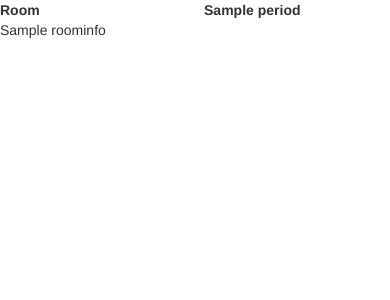
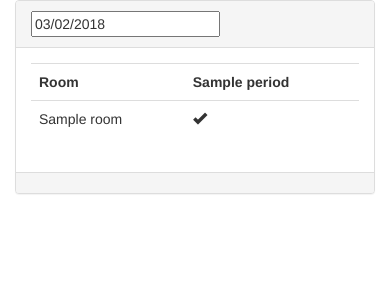
Before and after one commit to lawrencepeters/roomBooking, a Django app: page /booking/viewbookings in a window 390 px wide. Shown: the top 300 px of the page. Run offline with Django 3.2, Linux system fonts and the light colour scheme; tables that the repository leaves empty hold one stand-in row (values such as "Sample post"); some libraries are stand-ins or nearby versions.

Commit message:
viewbookings

```diff
--- a/booking/models.py
+++ b/booking/models.py
@@ -1,43 +1,52 @@
 from django.db import models
+from django.conf import settings
+from django.contrib.auth.models import User
 
 # Create your models here.
 
-class roomInfo(models.Model):
+class Room(models.Model):
     roomID = models.AutoField(primary_key=True, auto_created=True)
     roomName = models.CharField(max_length=50)
     roomDescription = models.CharField(max_length=200)
     roomCapacity = models.IntegerField()
 
-class facilities(models.Model):
+    def __str__(self):
+        return '%s - %s' % (self.roomName, self.roomDescription)
+
+class Facility(models.Model):
     facilityID = models.AutoField(primary_key=True, auto_created=True)
     facilityName = models.CharField(max_length=50)
     facilityDescription = models.CharField(max_length=200)
 
-class roomFacilities(models.Model):
+    def __str__(self):
+        return '%s - %s' % (self.facilityName, self.facilityDescription)
+
+class RoomFacility(models.Model):
     roomFacilitiesID = models.AutoField(primary_key=True, auto_created=True)
-    roomID = models.ForeignKey(roomInfo)
-    facilityID = models.ForeignKey(facilities)
+    room = models.ForeignKey(Room)
+    facility = models.ForeignKey(Facility)
 
-class periods(models.Model):
+class Period(models.Model):
     periodID = models.AutoField(primary_key=True, auto_created=True)
     periodName = models.CharField(max_length=50)
     startTime = models.TimeField(auto_now=False)
     endTime = models.TimeField(auto_now=False)
 
-class roomAvailability(models.Model):
-    roomAvailabilityID = models.AutoField(primary_key=True, auto_created=True)
+    def __str__(self):
+        return self.periodName
+
+class Booking(models.Model):
+    bookingID = models.AutoField(primary_key=True, auto_created=True)
     date = models.DateField(auto_now=False)
-    periodID = models.ForeignKey(periods)
+    user = models.ForeignKey(settings.AUTH_USER_MODEL)
+    period = models.ForeignKey(Period)
+    room = models.ForeignKey(Room)
+    timestamp = models.TimeField(auto_now_add=True)
 
-class bookingRecord(models.Model):
-    bookingRecordID = models.AutoField(primary_key=True, auto_created=True)
-    date = models.DateField(auto_now=False)
-    periodID = models.ForeignKey(periods)
-    roomID = models.ForeignKey(roomInfo)
-
-class bookingHistory(models.Model):
+class BookingHistory(models.Model):
     bookingHistoryID = models.AutoField(primary_key=True, auto_created=True)
     date = models.DateField(auto_now=False)
-    periodID = models.ForeignKey(periods)
-    roomID = models.ForeignKey(roomInfo)
+    user = User
+    period = Period
+    room = Room
     timestamp = models.TimeField(auto_now_add=True)
--- a/booking/templates/base_generic.html
+++ b/booking/templates/base_generic.html
@@ -11,9 +11,11 @@
    <!-- Add additional CSS in static file -->
   <script src="https://maxcdn.bootstrapcdn.com/bootstrap/3.3.7/js/bootstrap.min.js"></script>
 
-<!-- Include Date Range Picker -->
-<script type="text/javascript" src="//cdn.jsdelivr.net/bootstrap.daterangepicker/2/daterangepicker.js"></script>
-<link rel="stylesheet" type="text/css" href="//cdn.jsdelivr.net/bootstrap.daterangepicker/2/daterangepicker.css" />
+<!-- Include Date Pickers -->
+<script type="text/javascript" src="https://cdn.jsdelivr.net/bootstrap.daterangepicker/2/daterangepicker.js"></script>
+<script type="text/javascript" src="https://cdnjs.cloudflare.com/ajax/libs/bootstrap-datepicker/1.7.1/js/bootstrap-datepicker.js"></script>
+<link rel="stylesheet" type="text/css" href="https://cdn.jsdelivr.net/bootstrap.daterangepicker/2/daterangepicker.css" />
+<link rel="stylesheet" type="text/css" href="https://cdnjs.cloudflare.com/ajax/libs/bootstrap-datepicker/1.7.1/css/bootstrap-datepicker.css" />
 
   <!-- Add additional CSS in static file -->
   {% load static %}
--- a/booking/templates/viewbookings.html
+++ b/booking/templates/viewbookings.html
@@ -2,20 +2,56 @@
 
 {% block content %}
 
-<table style="width:100%">
+<div class="container-fluid">
+    <div class="panel panel-default">
+    <div class="panel-heading">
+        <form id="dateForm" method="POST" action="viewbookings"> {% csrf_token %}
+            <div class="row">
+                <div class="col-xs-2 text-center">
+                    <input id="dp" type="text" name="bookDate" value="{{ displaydate }}" />
+                </div>
+            </div>
+        </form>
+    </div>
+    <div class="panel-body">
+        <table class="table" style="width:100%">
             <tr>
                 <th>Room</th>
                 {% for period in periods %}
                     <th>{{ period.periodName }}</th>
                 {% endfor %}
             </tr>
-
-    {% for room in rooms %}
+                {% for r in allRooms %}
                 <tr>
-            <td>{{ room.roomName }}</td>
+                    <td>{{ r.room.roomName }}</td>
+                    {% for p in r.periods %}
+                        {% if p.isBooked > 0 %}
+                            <td><span class="glyphicon glyphicon-remove" aria-hidden="true"></span></td>
+                        {% else %}
+                            <td><span class="glyphicon glyphicon-ok" aria-hidden="true"></span></a></td>
+                        {% endif %}
+                    {% endfor %}
                 </tr>
             {% endfor %}
+        </table>
+    </div>
+    <div class="panel-footer">
+    </div>
+</div>
+</div>
 
-</table>
+<script type="text/javascript">
+    $(document).ready(function()
+    {
+        $('#dp').datepicker(
+        {
+            format: 'dd/mm/yyyy'
+        });
 
+        $('#dp').change(function(e) {
+            document.getElementById("dateForm").submit();
+        });
+
+    });
+</script>
 {% endblock %}
--- a/booking/views.py
+++ b/booking/views.py
@@ -1,68 +1,86 @@
 from django.shortcuts import render
 import datetime
 import pprint
+from django.contrib.auth.models import User
 
 # Create your views here.
 
-from .models import roomInfo, facilities, roomFacilities, periods, roomAvailability, bookingRecord, bookingHistory
+from .models import Room, Facility, RoomFacility, Period, Booking, BookingHistory
 def index(request):
     """
     View function for home page of site.
     """
-    room  = roomInfo.objects.all()
-    period  = periods.objects.all()
-    # Generate counts of some of the main objects
-    # num_roomAvailabilities=roomAvailability.objects.all().count()
-    # Available books (status = 'a')
-    # num_rooms_available=roomAvailability.objects.filter(status__exact='a').count()
+    rooms = Room.objects.all()
+    periods = Period.objects.all()
+    facilities = Facility.objects.all()
 
-    # Render the HTML template index.html with the data in the context variable
     return render(
         request,
         'index.html',
-        context={'rooms':room, 'periods':period},
+        context={'rooms':rooms, 'periods':periods, 'facilities':facilities},
     )
 
 def viewbookings(request):
-    room  = roomInfo.objects.all()
-    period  = periods.objects.all()
+    rooms  = Room.objects.all()
+    periods  = Period.objects.all()
+    bookingDate = datetime.datetime.now().strftime("%Y-%m-%d")
+    if request.method == 'POST':
+        bookingDate = datetime.datetime.strptime(request.POST['bookDate'], "%d/%m/%Y").strftime("%Y-%m-%d")
+
+    pprint.pprint(request.POST)
+
+    bookedRooms = Booking.objects.filter(date = bookingDate).values('room', 'period')
+
+    displaydate = bookingDate[8:] + "/" + bookingDate[5:-3] + "/" + bookingDate[:4]
+
+    allRooms = []
+    for room in Room.objects.all():
+        allPeriods = []
+        for period in Period.objects.all():
+            isBooked = bookedRooms.filter(room = room).filter(period = period).count()
+            allPeriods.append({"period": period, "isBooked": isBooked})
+        allRooms.append({"room": room, "periods": allPeriods})
 
     return render(
         request,
         'viewbookings.html',
-        context={'rooms':room, 'periods':period},
+        context={'bookingDate': bookingDate,
+                    'allRooms': allRooms,
+                    'periods': Period.objects.all(),
+                    'displaydate': displaydate},
     )
 
 def find(request):
 
     bookingDate = ''
-    if 'bookDate' in request.GET:
+    if request.method == 'GET':
         bookingDate = request.GET['bookDate']
-        period = periods.objects.filter(periodID = request.GET['periodID']).get()
-        room = roomInfo.objects.filter(roomID = request.GET['roomID']).get()
-        b = bookingRecord(date = bookingDate, roomID = room, periodID = period)
+        period = Period.objects.filter(periodID = request.GET['periodID']).get()
+        room = Room.objects.filter(roomID = request.GET['roomID']).get()
+        b = Booking(date = bookingDate, room = room, period = period, user = request.user)
         b.save()
     else:
         bookingDate = datetime.datetime.strptime(request.POST['bookingdate'], "%d/%m/%Y").strftime("%Y-%m-%d")
 
-    bookedRooms = bookingRecord.objects.filter(date = bookingDate).values('roomID', 'periodID')
+    bookedRooms = Booking.objects.filter(date = bookingDate).values('room', 'period')
 
     displaydate = bookingDate[8:] + "/" + bookingDate[5:-3] + "/" + bookingDate[:4]
 
     allRooms = []
-    for room in roomInfo.objects.all():
+    for room in Room.objects.all():
         allPeriods = []
-        for period in periods.objects.all():
-            isBooked = bookedRooms.filter(roomID = room).filter(periodID = period).count()
+        for period in Period.objects.all():
+            isBooked = bookedRooms.filter(room = room).filter(period = period).count()
             allPeriods.append({"period": period, "isBooked": isBooked})
         allRooms.append({"room": room, "periods": allPeriods})
 
     pprint.pprint(allRooms)
 
-    selectedRooms = roomInfo.objects.exclude(roomID__in=[o['roomID'] for o in bookedRooms])
-
     return render(
         request,
         'find.html',
-        context={'bookingDate': bookingDate, 'allRooms': allRooms, 'periods': periods.objects.all(), 'displaydate': displaydate}
+        context={'bookingDate': bookingDate,
+                    'allRooms': allRooms,
+                    'periods': Period.objects.all(),
+                    'displaydate': displaydate}
         )
```
Also changed, not shown: booking/admin.py (+12 -14 lines), booking/templates/index.html (+18 -13 lines), booking/migrations/0002_auto_20180204_1602.py (added). Lines whose indentation alone changed are shown as unchanged.
